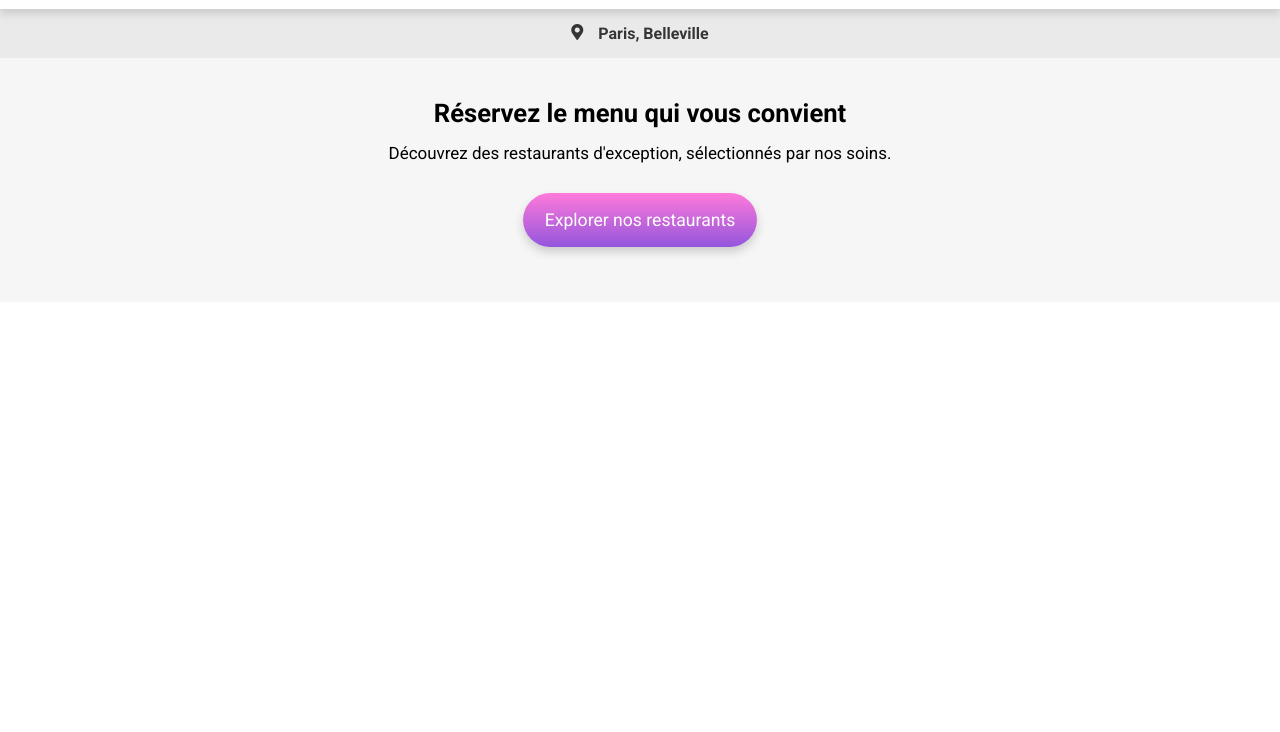
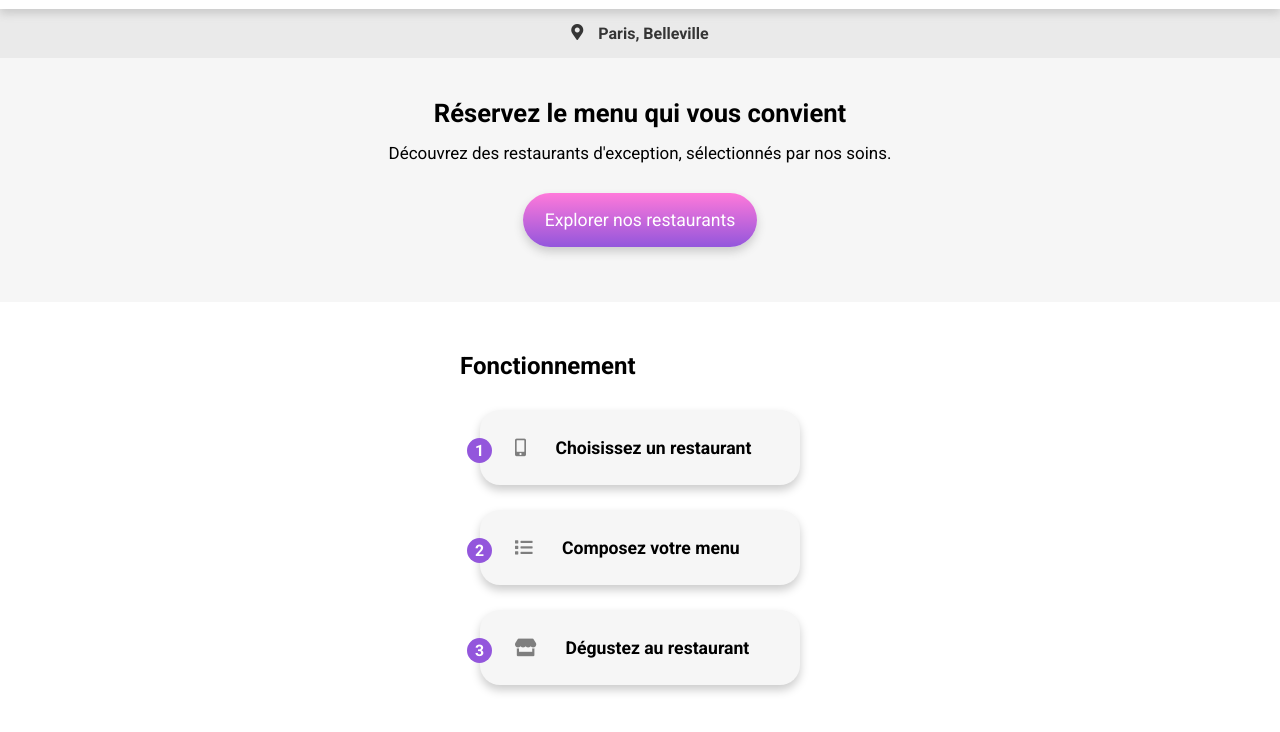
Before and after one commit to maevanapcontact/MaevaNguyenAnhPhuong_3_11122020, a website: page src/index.html in a window 1280 px wide. Shown: the part 50-782 px from the top of the page. Drawn offline with Linux system fonts and the light colour scheme; a web font is replaced by a local one.

Commit message:
[#2] feat: build functioning section

```diff
--- a/src/assets/sass/_banner.scss
+++ b/src/assets/sass/_banner.scss
@@ -37,8 +37,6 @@
     font-size: 1.1em;
     padding: 17px 22px;
     border-radius: 60px;
-    border: none;
-    box-shadow: 0 5px 10px #ccc;
     background: linear-gradient($secondary-color 0%, $primary-color 100%);
     color: #fff;
     font-weight: 500;
--- /dev/null
+++ b/src/assets/sass/_functioning.scss
@@ -0,0 +1,56 @@
+.functioning {
+  padding: 50px 20px;
+  max-width: 400px;
+  margin: auto;
+
+  h2 {
+    margin: 0 0 30px 0;
+  }
+
+  i {
+    color: #7e7e7e;
+    margin: 0 25px 0 35px;
+  }
+
+  &__steps {
+    display: flex;
+    flex-direction: column;
+    align-items: center;
+  }
+
+  &__step {
+    height: 75px;
+    width: 320px;
+    background: $section-background-color;
+    border-radius: 20px;
+    margin: 0 0 25px 0;
+    font-size: 1.1em;
+    font-weight: bold;
+    position: relative;
+    text-align: left;
+
+    &:hover {
+      cursor: pointer;
+      background: #f5edff;
+
+      i {
+        color: $primary-color;
+      }
+    }
+  }
+
+  &__number {
+    display: flex;
+    justify-content: center;
+    align-items: center;
+
+    background: $primary-color;
+    position: absolute;
+    left: -13px;
+    width: 25px;
+    height: 25px;
+    border-radius: 15px;
+    color: #fff;
+    font-size: 0.9em;
+  }
+}
--- a/src/assets/sass/_general.scss
+++ b/src/assets/sass/_general.scss
@@ -1,4 +1,5 @@
 * {
+  box-sizing: border-box;
   font-family: 'Roboto', sans-serif;
   margin: 0;
   padding: 0;
@@ -7,3 +8,8 @@
 body {
   margin: auto;
 }
+
+button {
+  border: none;
+  box-shadow: 0 5px 10px #ccc;
+}
--- a/src/assets/sass/main.scss
+++ b/src/assets/sass/main.scss
@@ -17,3 +17,7 @@ TABLE OF CONTENTS
 /* BANNER */
 /* ------------------------- */
 @import './banner';
+
+/* FUNCTIONING */
+/* ------------------------- */
+@import './functioning';
--- a/src/index.html
+++ b/src/index.html
@@ -28,5 +28,29 @@
       <button class="banner__explore-btn">Explorer nos restaurants</button>
     </div>
   </section>
+
+  <!-- FUNCTIONING -->
+  <section class="functioning">
+    <h2>Fonctionnement</h2>
+    <div class="functioning__steps">
+      <button class="functioning__step">
+        <span class="functioning__number">1</span>
+        <i class="fas fa-mobile-alt"></i>
+        <span class="functioning__text">Choisissez un restaurant</span>
+      </button>
+
+      <button class="functioning__step">
+        <span class="functioning__number">2</span>
+        <i class="fas fa-list"></i>
+        <span class="functioning__text">Composez votre menu</span>
+      </button>
+
+      <button class="functioning__step">
+        <span class="functioning__number">3</span>
+        <i class="fas fa-store"></i>
+        <span class="functioning__text">Dégustez au restaurant</span>
+      </button>
+    </div>
+  </section>
 </body>
 </html>
```
Also changed, not shown: src/assets/css/style.css, 1 other file.
